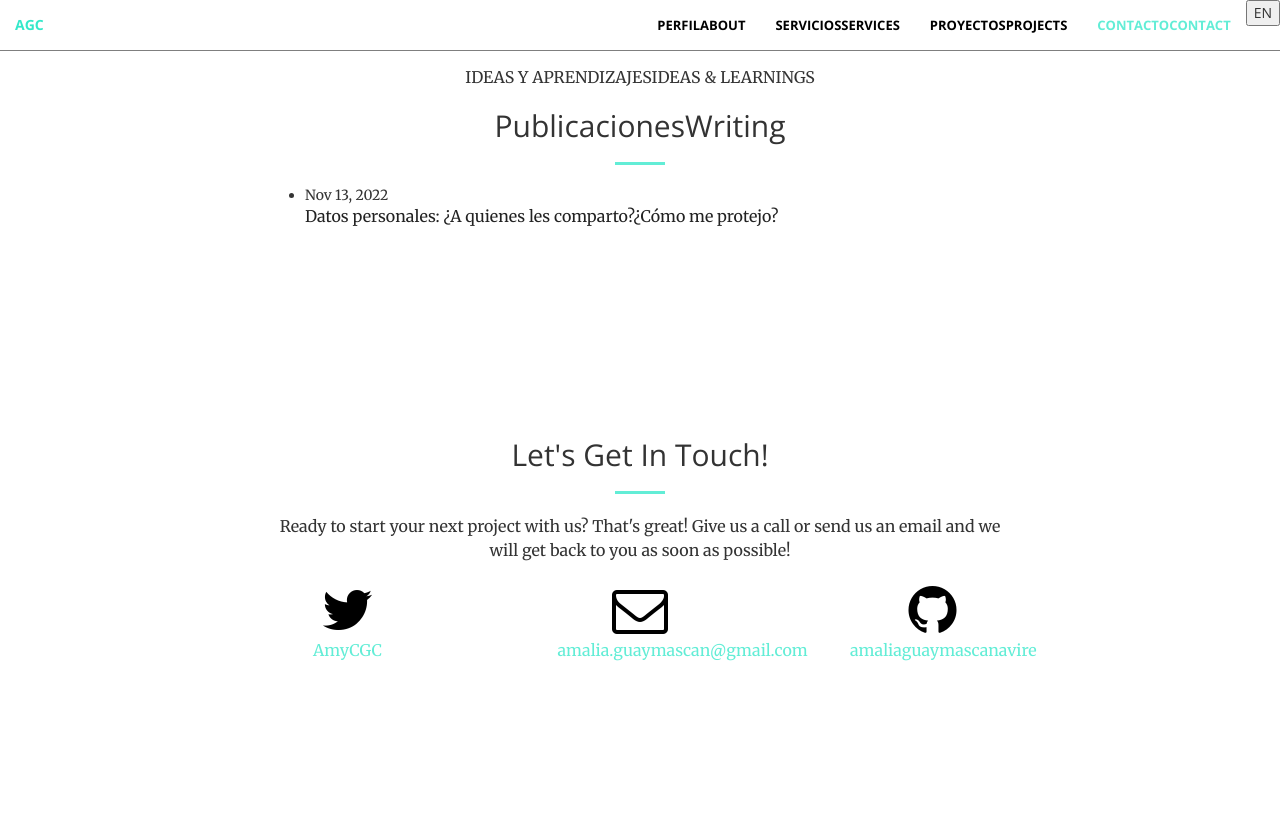
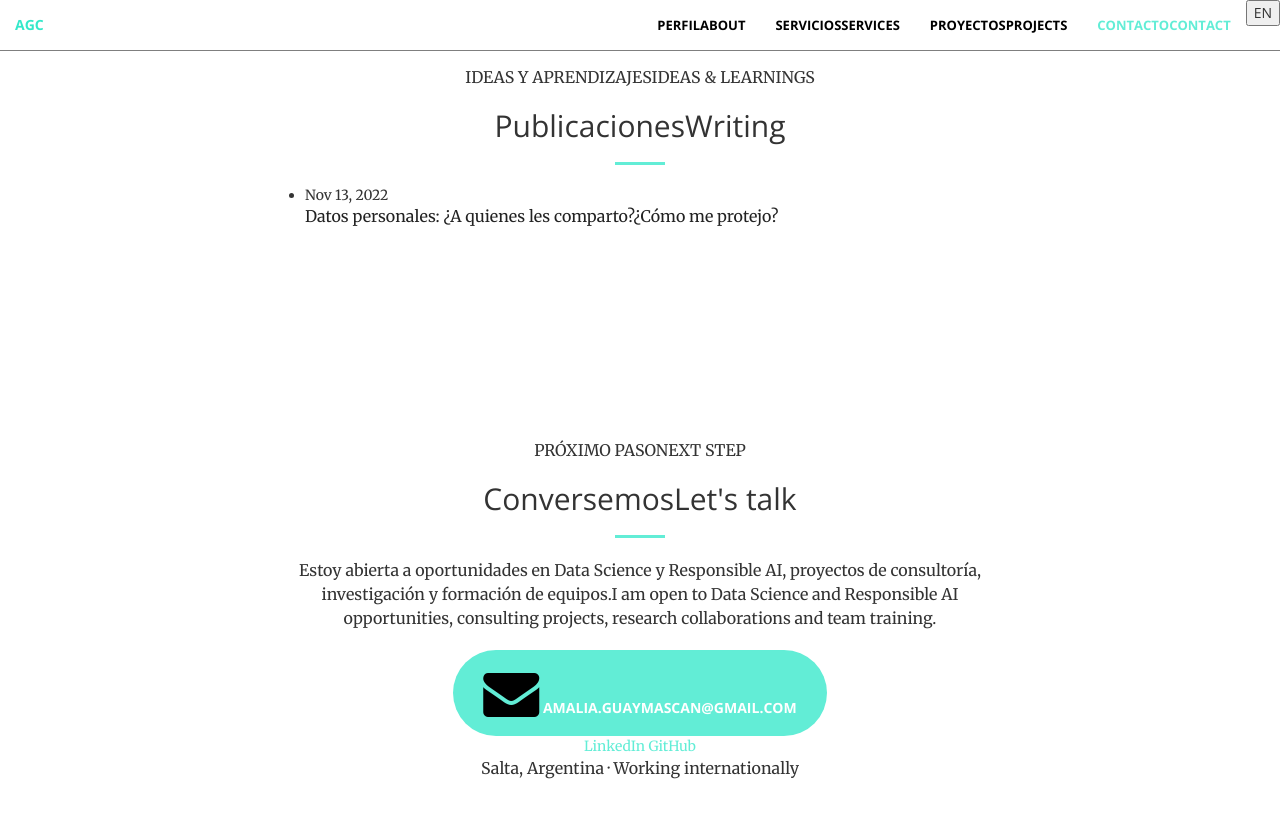
Before and after one commit to AmaliaGuaymasCanavire/amaliaguaymascanavire.github.io, a Jekyll site: the page built from index.html, in a window 1280 px wide and 900 px high, scrolled down 3475 px. Shown: the top 818 px of the window. Built offline with Jekyll 4.4.1, drawn with Linux system fonts in a browser that asks for light colours; before the commit the page ends 4257 px from its top, so only the background shows below that.

Commit message:
Refresh bilingual personal website: _includes/contact.html

```diff
--- a/_includes/contact.html
+++ b/_includes/contact.html
@@ -1,29 +1,18 @@
-<section id="contact">
+<section id="contact" class="contact-section">
   <div class="container">
     <div class="row">
       <div class="col-lg-8 col-lg-offset-2 text-center">
-                <h2 class="section-heading">Let's Get In Touch!</h2>
+        <p class="eyebrow"><span data-lang="es">PRÓXIMO PASO</span><span data-lang="en">NEXT STEP</span></p>
+        <h2 class="section-heading"><span data-lang="es">Conversemos</span><span data-lang="en">Let's talk</span></h2>
         <hr class="primary">
-                <p>Ready to start your next project with us? That's great! Give us a call or send us an email and we will get back to you as soon as possible!</p>
+        <p class="contact-intro"><span data-lang="es">Estoy abierta a oportunidades en Data Science y Responsible AI, proyectos de consultoría, investigación y formación de equipos.</span><span data-lang="en">I am open to Data Science and Responsible AI opportunities, consulting projects, research collaborations and team training.</span></p>
+        <a class="btn btn-primary btn-xl contact-button" href="mailto:{{ site.email }}"><i class="fa fa-envelope"></i> {{ site.email }}</a>
+        <div class="contact-links">
+          <a href="https://www.linkedin.com/in/{{ site.linkedin_username }}/" target="_blank" rel="noopener">LinkedIn</a>
+          <a href="https://github.com/{{ site.github_username }}" target="_blank" rel="noopener">GitHub</a>
         </div>
-        <div class="col-lg-2 col-lg-offset-2 text-center">
-            <a href="https://twitter.com/{{ site.twitter_username }}">
-                <i class="fa fa-twitter fa-3x wow bounceIn" data-wow-delay=".1s"></i>
-                <p>{{ site.twitter_username }}</p>
-            </a>
+        <p class="footer-note">Salta, Argentina · Working internationally</p>
       </div>
-        <div class="col-lg-2 col-lg-offset-1 text-center">
-            <a href="mailto:{{ site.email }}">
-            <i class="fa fa-envelope-o fa-3x wow bounceIn" data-wow-delay=".1s"></i>
-                <p>{{ site.email }}</p>
-            </a>
     </div>
-        <div class="col-lg-2 col-lg-offset-1 text-center">
-            <a href="https://github.com/{{ site.github_username }}">
-            <i class="fa fa-github fa-3x wow bounceIn" data-wow-delay=".1s"></i>
-                <p>{{ site.github_username }}</p>
-            </a>
-        </div>
-
   </div>
 </section>
```
Lines whose indentation alone changed are shown as unchanged.
